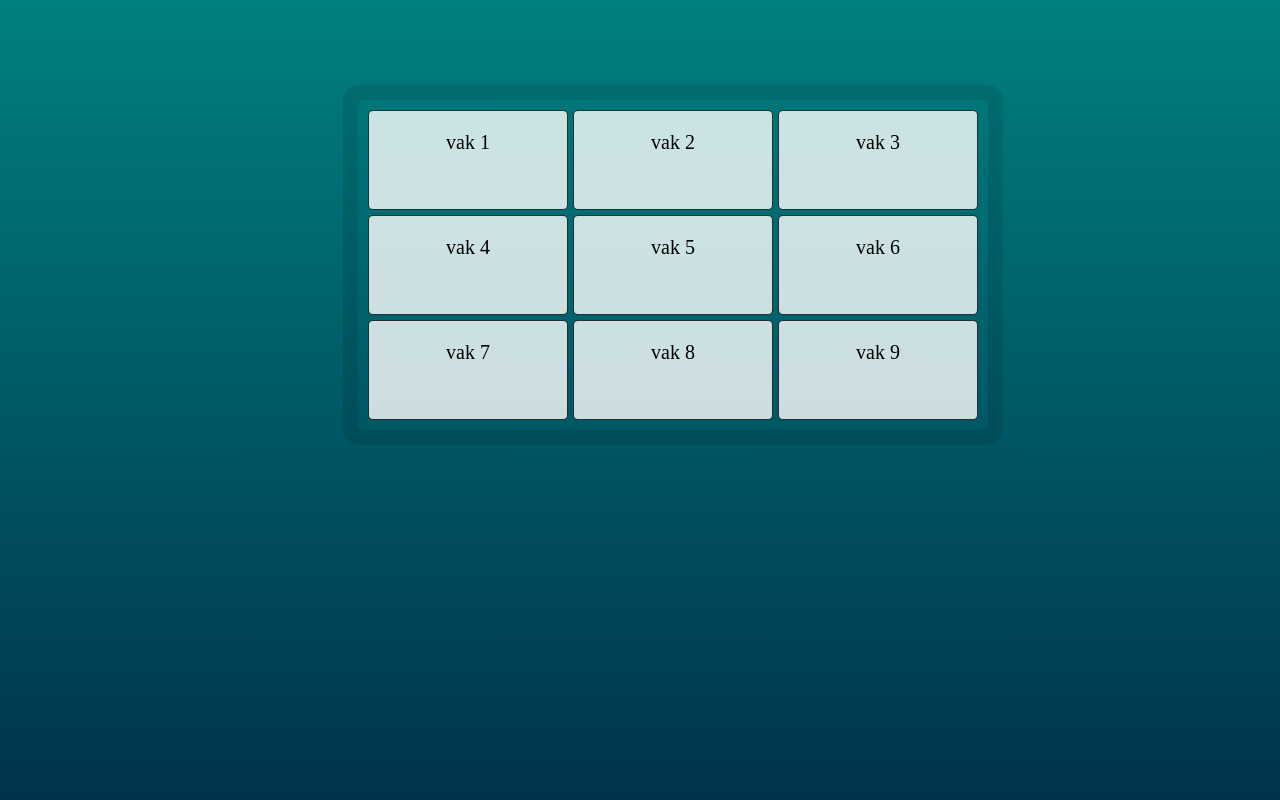
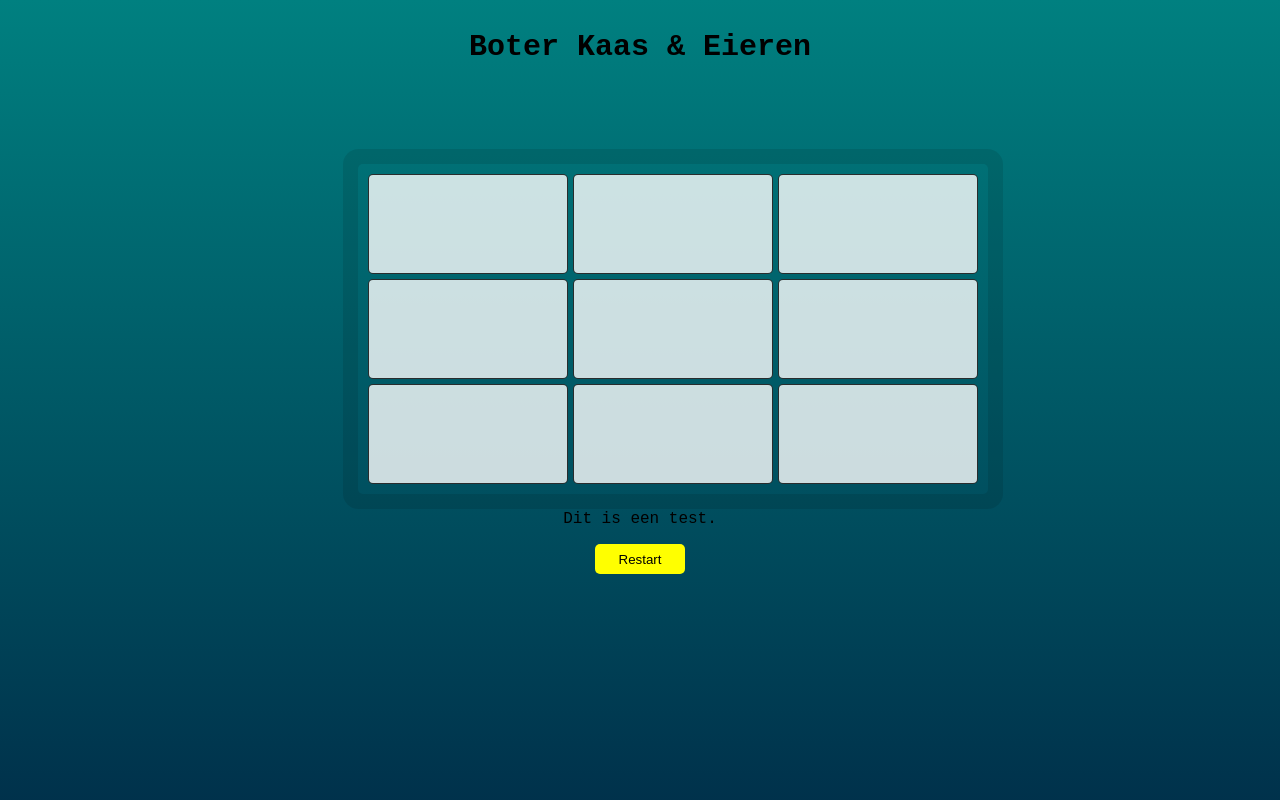
Before and after one commit to sHoAsjoe/Boter-Kaas-en-eieren, a plain HTML site: page Index.html in a window 1280 px wide. Shown: the top 800 px of the page. Drawn offline with Linux system fonts and the light colour scheme.

Commit message:
first changes

```diff
--- a/Index.html
+++ b/Index.html
@@ -1,30 +1,32 @@
 <!DOCTYPE html>
 <html lang="en">
   <head>
-    <meta charset="UTF-8">
-    <meta http-equiv="X-UA-Compatible" content="IE=edge">
-    <meta name="viewport" content="width=device-width, initial-scale=1.0">
+    <meta charset="UTF-8" />
+    <meta http-equiv="X-UA-Compatible" content="IE=edge" />
+    <meta name="viewport" content="width=device-width, initial-scale=1.0" />
     <title>Boter Kaas & Eieren.</title>
-    <link rel="stylesheet" href="css/style.css">
+    <link rel="stylesheet" href="css/style.css" />
   </head>
   <body>
     <div class="wrapper">
-
+      <h3>Boter Kaas & Eieren</h3>
       <div class="grid-container">
-        <div class="grid-item">vak 1</div>
-        <div class="grid-item">vak 2</div>
-        <div class="grid-item">vak 3</div>
-        <div class="grid-item">vak 4</div>
-        <div class="grid-item">vak 5</div>
-        <div class="grid-item">vak 6</div>
-        <div class="grid-item">vak 7</div>
-        <div class="grid-item">vak 8</div>
-        <div class="grid-item">vak 9</div>
-
+        <button class="cell block1"></button>
+        <button class="cell block2"></button>
+        <button class="cell block3"></button>
+        <button class="cell block4"></button>
+        <button class="cell block5"></button>
+        <button class="cell block6"></button>
+        <button class="cell block7"></button>
+        <button class="cell block8"></button>
+        <button class="cell block9"></button>
+      </div>
+      <div class="message">
+        <p class="players-Message">Dit is een test.</p>
       </div>
 
+      <button class="restartgame">Restart</button>
     </div>
-
 
     <script type="application/javascript" src="/js/main.js"></script>
   </body>
--- a/css/style.css
+++ b/css/style.css
@@ -1,11 +1,19 @@
 
 body {
     background-image:linear-gradient(teal, #001f3f);
-    background-repeat: repeat;
 }
+
 .wrapper {
-    height: 900px;
+    height: 950px;
+    margin: auto;
+    text-align: center;
+    font-family: 'Courier New', Courier, monospace;
+}
 
+h3 {
+    font-size: 30px;
+    font-family: 'Courier New', Courier, monospace;
+    /* margin-left: 500px; */
 }
 
 .grid-container {
@@ -22,11 +30,20 @@ body {
     border-radius: 5px;
 }
 
-.grid-item {
+.cell {
     background-color: rgba(255, 255, 255, 0.8);
     border: 1px solid rgba(0, 0, 0, 0.8);
     padding: 20px;
-    font-size: 20px;
+    font-size: 50px;
     text-align: center;
+    color: #001f3f;
     border-radius: 5px;
 }
+
+.restartgame {
+    border-radius: 5px;
+    height: 30px;
+    width: 90px;
+    background-color: yellow;
+    border: 0 solid transparent;
+}
--- a/js/main.js
+++ b/js/main.js
@@ -1 +1,60 @@
 console.log ('hello world');
+
+let  cells = document.querySelectorAll('.cell');
+// console.log (cells);
+let playersMessage = document.querySelector('.playerMessage');
+// console.log (playersMessage);
+const restaBtn = document.querySelector('resetbutton');
+
+const winCondition = [
+[0, 1, 2],
+[3, 4, 5],
+[6, 7, 8],
+[0, 3, 6],
+[1, 4 ,7],
+[2, 5, 8],
+[0, 4, 8],
+[2, 4, 8],
+];
+// speler X is eerste
+let xPlayer = 'true';
+let count = 0;
+
+// spel logica
+
+
+// vak toont X of O bij klikken
+
+cells.forEach((element) => {
+     element.addEventListener("click", () => {
+        if (xPlayer) {
+            xPlayer = false;
+            //laat X zien op het bord
+            element.innerText = 'X';
+            element.disabled = true;
+        } else {
+            xPlayer = true;
+            //
+            element.innerText = 'O';
+            element.disabled = true;
+        }
+        // verhoog met 1 bij elke klik
+        count += 1;
+        if (count === 9){
+            //Het is gelijk spel
+        }
+        // check winner
+        // winChecker (){
+
+        // }
+     });
+});
+
+// loop through playfield
+
+
+
+// functie check winnen
+function checkWinner () {
+
+}
```
Also changed, not shown: 3 other files. Lines whose indentation alone changed are shown as unchanged.
